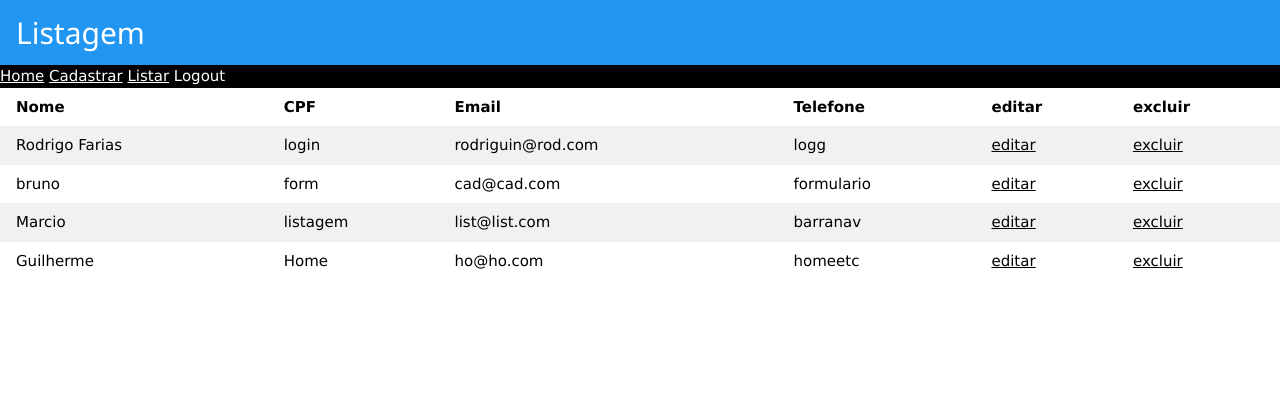
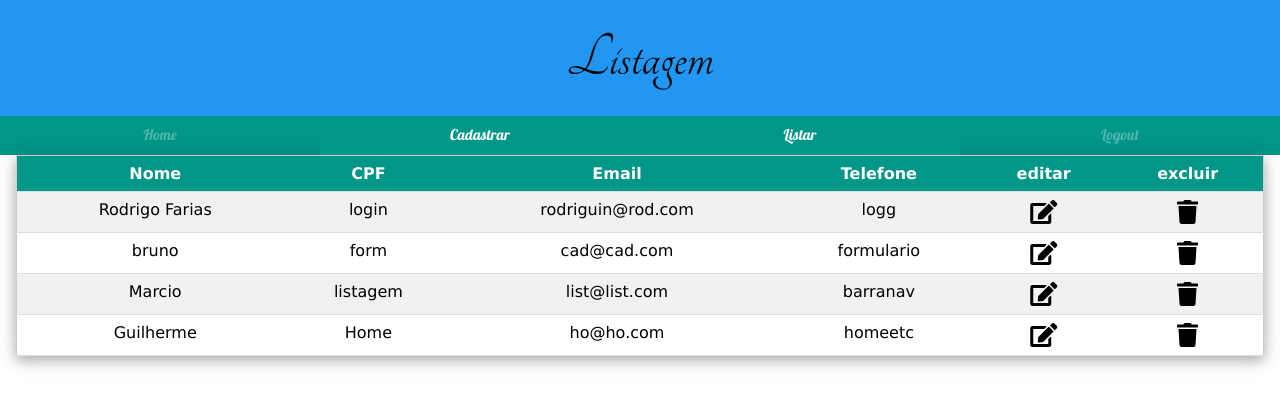
Before and after one commit to brunowf/CRUD, a Django app: page /listagem/ in a window 1280 px wide. Shown: the top 407 px of the page. Run offline with Django 3.2, Linux system fonts and the light colour scheme; data comes from the database, SQL or seed files in the repository; some libraries are stand-ins or nearby versions.

Commit message:
Alterações nos links e na listagem

```diff
--- a/appBreno/templates/appBreno/base.html
+++ b/appBreno/templates/appBreno/base.html
@@ -1,21 +1,30 @@
 <!DOCTYPE html>
 <html>
 <head>
-<title>Listagem</title>
+<title>CRUD</title>
 <link rel="stylesheet" href="https://www.w3schools.com/w3css/4/w3.css">
 <link rel='stylesheet' href='https://fonts.googleapis.com/icon?family=Material+Icons'>
+<link rel="stylesheet" href="https://fonts.googleapis.com/css?family=Lobster">
+<link rel="stylesheet" type="text/css" href="https://fonts.googleapis.com/css?family=Tangerine">
+<link rel="stylesheet" type="text/css" href="https://fonts.googleapis.com/css?family=Tangerine"><link rel="stylesheet" href="https://use.fontawesome.com/releases/v5.1.0/css/all.css" integrity="sha384-lKuwvrZot6UHsBSfcMvOkWwlCMgc0TaWr+30HWe3a4ltaBwTZhyTEggF5tJv8tbt" crossorigin="anonymous">
+
+<style>
+.w3-lobster {
+    font-family: "Lobster", serif;
+}
+.w3-tangerine {
+  font-family: 'Tangerine', serif;
+}
+</style>
 </head>
 <body>
 
-<div class='w3-bar w3-black'>
-<a href="/home/">Home</a>
-<a href="/cadastro">Cadastrar</a>
-<a href="/listagem">Listar</a>
-<a>Logout</a>
+<div class='w3-bar w3-teal'>
+<a style="width:25%" class="w3-bar-item w3-button w3-lobster w3-mobile w3-disabled">Home</a>
+<a href="/cadastro" style="width:25%" class="w3-bar-item w3-button w3-lobster w3-mobile">Cadastrar</a>
+<a href="/listagem" style="width:25%" class="w3-bar-item w3-button w3-lobster w3-mobile">Listar</a>
+<a style="width:25%" class="w3-bar-item w3-button w3-lobster w3-mobile w3-disabled">Logout</a>
 </div>
 
-    <div class="container margin-top">
-
-    {% block content %}{% endblock %}
 </body>
-</html>
+</html>{% block content %}{% endblock %}
--- a/appBreno/templates/appBreno/listagem.html
+++ b/appBreno/templates/appBreno/listagem.html
@@ -1,4 +1,4 @@
-<!DOCTYPE html>
+<!--<!DOCTYPE html>
 <html>
 <head>
 <title>Listagem</title>
@@ -15,10 +15,32 @@
 <a href="/cadastro/">Cadastrar</a>
 <a href="">Listar</a>
 <a>Logout</a>
+</div>-->
+<head>
+<link rel="stylesheet" href="https://www.w3schools.com/w3css/4/w3.css">
+<link rel='stylesheet' href='https://fonts.googleapis.com/icon?family=Material+Icons'>
+<link rel="stylesheet" href="https://fonts.googleapis.com/css?family=Lobster">
+<link rel="stylesheet" type="text/css" href="https://fonts.googleapis.com/css?family=Tangerine"><link rel="stylesheet" href="https://use.fontawesome.com/releases/v5.1.0/css/all.css" integrity="sha384-lKuwvrZot6UHsBSfcMvOkWwlCMgc0TaWr+30HWe3a4ltaBwTZhyTEggF5tJv8tbt" crossorigin="anonymous">
+<style>
+.w3-lobster {
+    font-family: "Lobster", serif;
+}
+.w3-tangerine {
+  font-family: 'Tangerine', serif;
+  font-size:64px
+}
+</style>
+</head>
+<div class='w3-container w3-blue w3-hover-border-color'>
+<h2 class="w3-tangerine w3-text-black w3-center">Listagem</h2>
 </div>
+{% extends "./base.html" %}
 
-<table border='0' class='w3-table w3-striped'>
-<tr>
+{% block content %}
+
+<div class="w3-container">
+<table border='0' class='w3-table-all w3-card-4 w3-centered w3-hoverable'>
+<tr class="w3-teal">
 <th>Nome</th>
 <th>CPF</th>
 <th>Email</th>
@@ -34,14 +56,17 @@
     <td>{{ e.cpf }}</td>
     <td>{{ e.email }}</td>
     <td>{{ e.telefone }}</td>
-    <td><a href="{% url 'url_editar' e.id %}">editar</a></td>
-    <td><a href="{% url 'url_excluir' e.id %}">excluir</a></td>
+    <td><a href="{% url 'url_editar' e.id %}"><i class="fa fa-edit w3-xlarge"></i></a></td>
+    <td><a href="{% url 'url_excluir' e.id %}"><i class="fa fa-trash w3-xlarge"></i></a></td>
 </tr>
 {% endfor %}
 
 
 
 </table>
+</div>
 
+{% endblock %}
+<!--
 </body>
-</html>
+</html>-->
```
Also changed, not shown: appBreno/templates/appBreno/cadastro.html (+16 -1 lines).
